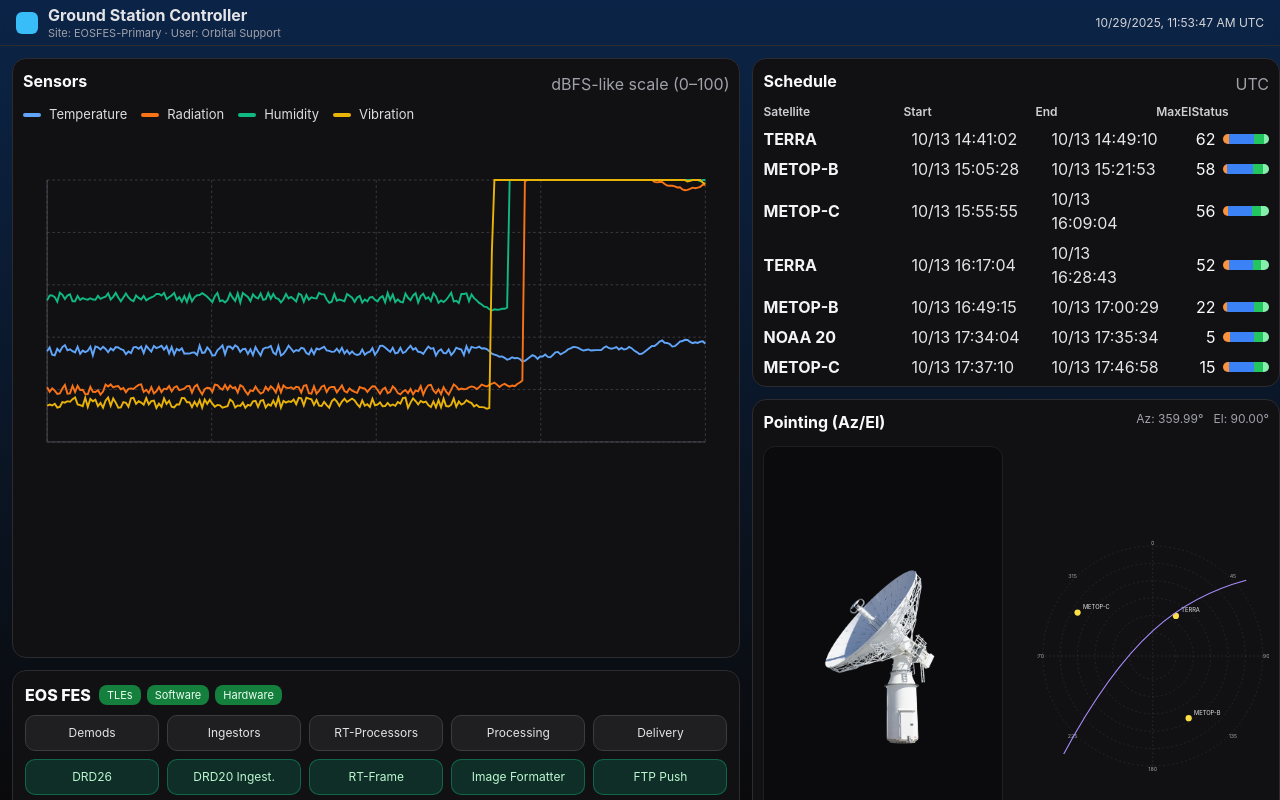
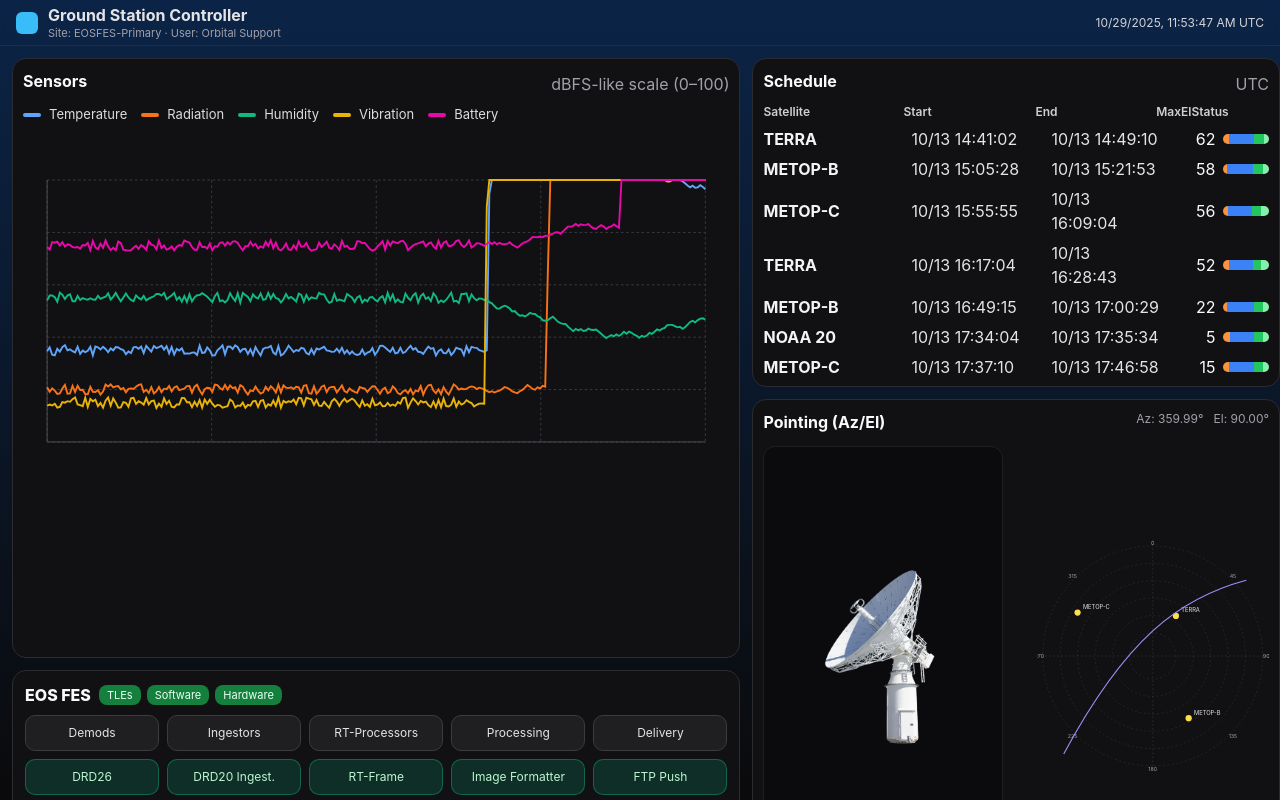
Before and after one commit to Gyeongje/gs_visual, a React (Create React App) app: page / in a window 1280 px wide. Built offline with nearby package versions, Linux system fonts and the light colour scheme.

Commit message:
UPDATE sensors: label에 battery 추가

```diff
--- a/src/App.js
+++ b/src/App.js
@@ -253,6 +253,7 @@ function SpectrumPanel() {
     { key: "rad", name: "Radiation", color: "#f97316", base: 20 },
     { key: "humid", name: "Humidity", color: "#10b981", base: 55 },
     { key: "vibe", name: "Vibration", color: "#eab308", base: 15 },
+    { key: "bat", name: "Battery", color: "#ea08aaff", base: 75 },
   ];
   const N = 260;
   const H = 360,
```
